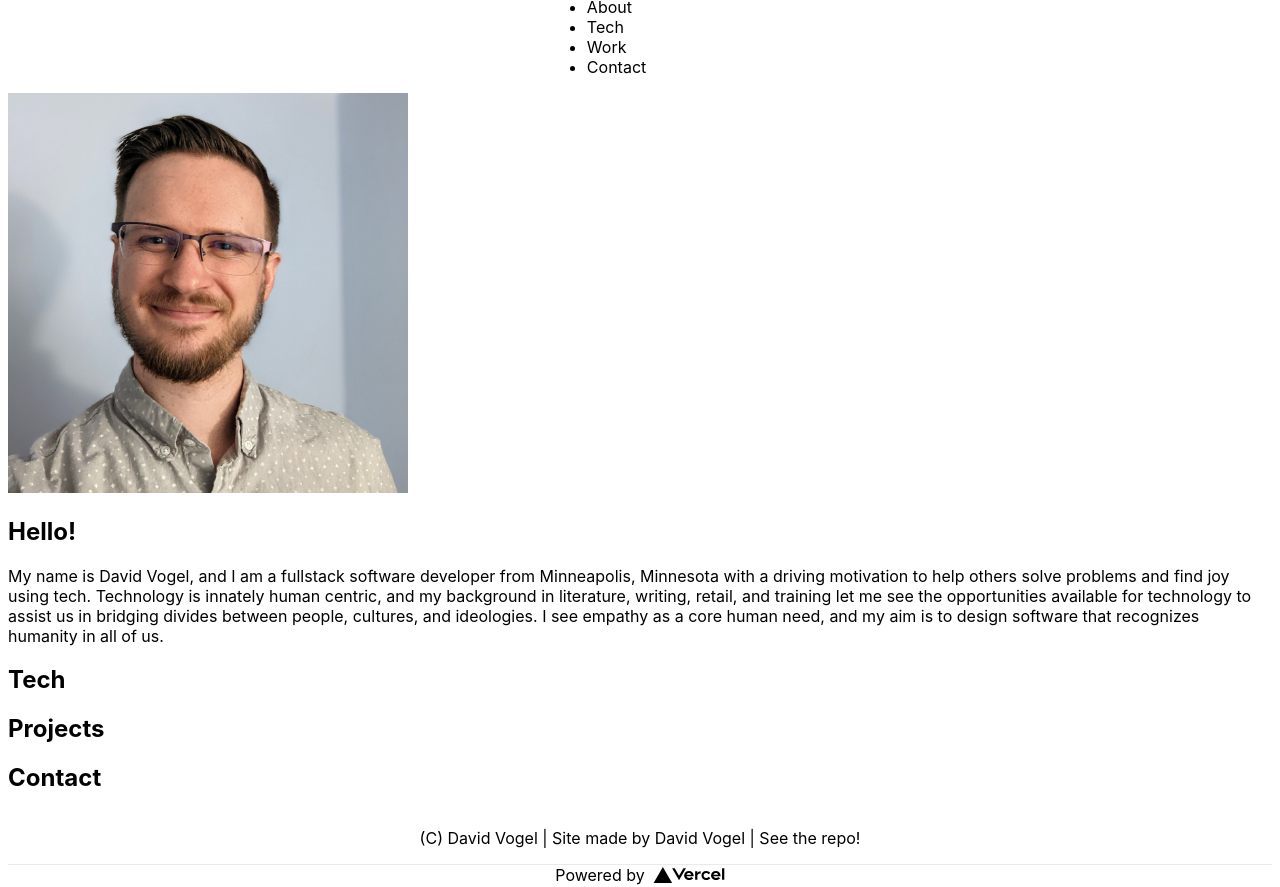
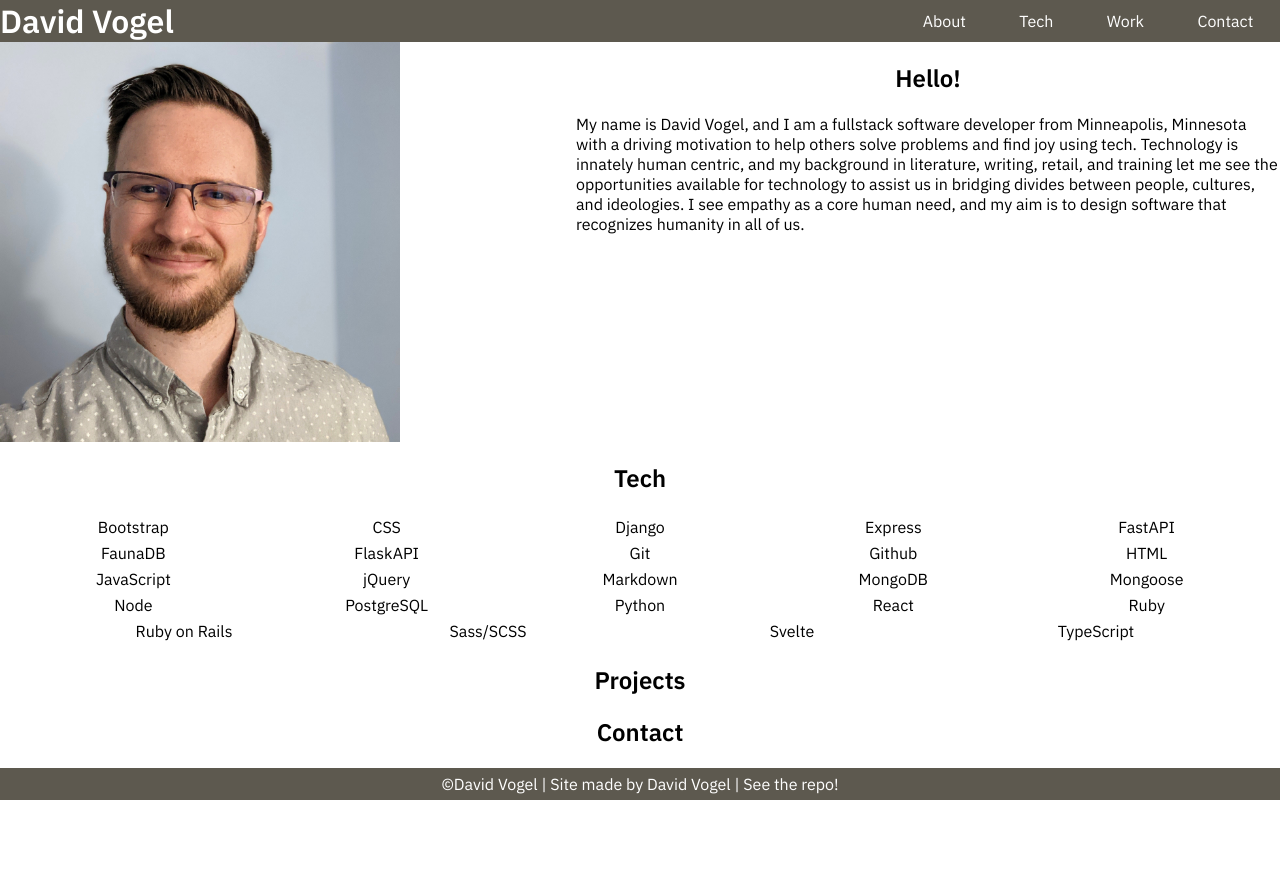
Before and after one commit to davidvdev/portfolio-site, a Next.js app: page / in a window 1280 px wide. After the commit the page ends 800 px from the top, so only its background shows below. Built offline with nearby package versions, Linux system fonts and the light colour scheme.

Commit message:
restructured app. completed tech section

```diff
--- a/components/contact.tsx
+++ b/components/contact.tsx
@@ -2,9 +2,7 @@
 
 const Contact = () => {
     return(
-        <div className="contact">
-            <h2>Contact</h2>
-        </div>
+
     )
 }
 
--- a/components/header.tsx
+++ b/components/header.tsx
@@ -2,17 +2,7 @@
 
 const Header = () => {
     return(
-        <header>
-            <h1>David Vogel</h1>
-            <nav>
-                <ul>
-                    <li>About</li>
-                    <li>Tech</li>
-                    <li>Work</li>
-                    <li>Contact</li>
-                </ul>
-            </nav>
-        </header>
+
     )
 }
 
--- a/json/tech.json
+++ b/json/tech.json
@@ -20,7 +20,7 @@
         "img":""
     },
     {
-        "name":"SASS/SCSS",
+        "name":"Sass/SCSS",
         "img":""
     },
     {
--- a/pages/index.tsx
+++ b/pages/index.tsx
@@ -1,21 +1,34 @@
 import type { NextPage } from 'next'
 import Head from 'next/head'
 import Image from 'next/image'
-import Link from 'next/link'
 import styles from '../styles/Home.module.sass'
 
 // Data
 import techData from '../json/tech.json'
 import projectData from '../json/projects.json'
 import headshot from '../img/david.jpg'
+const repo = "https://github.com/davidvdev/portfolio-site"
+const resume = ""
 
 // Components
-import Header from '../components/header'
-// import About from '../components/about'
 import Tech from '../components/tech'
 import Projects from '../components/projects'
-import Contact from '../components/contact'
 import Footer from '../components/footer'
+
+// Interfaces
+interface techData {
+  name: string,
+  img: string
+}
+interface projectData {
+  name: string,
+  description: string,
+  github: string,
+  deployed: string,
+  image: string
+}
+
+
 
 const Home: NextPage = () => {
 
@@ -27,35 +40,50 @@
         <title>Create Next App</title>
         <meta name="description" content="Generated by create next app" />
         <link rel="icon" href="/favicon.ico" />
+        <meta name="theme-color" content="#5D594F"></meta>
+        <link rel="preconnect" href="https://fonts.googleapis.com"></link>
+        <link rel="preconnect" href="https://fonts.gstatic.com" ></link>
+        <link href="https://fonts.googleapis.com/css2?family=IBM+Plex+Sans:ital,wght@0,300;0,400;0,500;0,600;1,400&amp;display=swap" rel="stylesheet"></link>
       </Head>
 
-      <Header />
+      <header className={styles.header}>
+        <h1>David Vogel</h1>
+        <nav>
+            <ul>
+                <li><a href="#about">About</a></li>
+                <li><a href="#tech">Tech</a></li>
+                <li><a href="#work">Work</a></li>
+                <li><a href="#contact">Contact</a></li>
+            </ul>
+        </nav>
+      </header>
       <main>
-        <div className="about">
-            <Image src={headshot} alt="David Vogel portrait" className="portrait" width={400} height={400} />
-            <div className="about-text">
-                <h2>Hello!</h2>
+        <div className={styles.about}>
+            <Image className={styles.headshot} src={headshot} alt="David Vogel portrait" width={400} height={400} />
+            <div className={styles.aboutText}>
+                <h2 id="about">Hello!</h2>
                 <p>
                 My name is David Vogel, and ​​I am a fullstack software developer from Minneapolis, Minnesota with a driving motivation to help others solve problems and find joy using tech. Technology is innately human centric, and my background in literature, writing, retail, and training let me see the opportunities available for technology to assist us in bridging divides between people, cultures, and ideologies. I see empathy as a core human need, and my aim is to design software that recognizes humanity in all of us.
                 </p>
             </div>
         </div>
-        <Tech />
+        <div className={styles.tech}>
+          <h2 id="tech">Tech</h2>
+          <ul>
+            {techData.sort((a,b) => a.name.localeCompare(b.name)).map(item => {
+              return(
+                <li>{item.name}</li>
+              )
+            })}
+            </ul>
+        </div>
         <Projects />
-        <Contact />
+        <div className={styles.contact}>
+            <h2 id="contact">Contact</h2>
+        </div>
       </main>
-      <Footer />
       <footer className={styles.footer}>
-        <a
-          href="https://vercel.com?utm_source=create-next-app&utm_medium=default-template&utm_campaign=create-next-app"
-          target="_blank"
-          rel="noopener noreferrer"
-        >
-          Powered by{' '}
-          <span className={styles.logo}>
-            <Image src="/vercel.svg" alt="Vercel Logo" width={72} height={16} />
-          </span>
-        </a>
+            <span>©David Vogel | Site made by David Vogel | <a href={repo} target="_blank" rel="noreferrer">See the repo!</a></span>
       </footer>
     </div>
   )
--- a/styles/Home.module.sass
+++ b/styles/Home.module.sass
@@ -1,118 +1,168 @@
-.container
-  min-height: 100vh
-  padding: 0 0.5rem
+// Sass Variables
+$white: #FFFFFF
+$dark-accent: #5D594F
+$light-accent: #C2C1BD
+$color-accent-1: #D12625
+$color-accent-2: #DA6241
+$color-accent-3: #F1CB29
+$color-accent-4: #4BB249
+$color-accent-5: #009EDA
+
+.header
   display: flex
-  flex-direction: column
-  justify-content: center
+  justify-content: space-between
   align-items: center
-  height: 100vh
+  background-color: $dark-accent
+  color: $white
+
+  nav
+    min-width: 30%
+
+  nav ul
+    display: flex
+    justify-content: space-around
+    height: inherit
+
+.about
+  display: flex
+  justify-content: space-between
+  // height: 400px
+
+  // .headshot
+  //   max-width: 55%
+  //   max-height: 400px
+
+  .aboutText
+      max-width: 55%
+
+.tech
+  text-align: center
+
+  ul
+    display: flex
+    justify-content: space-evenly
+    flex-wrap: wrap
+
+    li
+      padding: 3px 3em
+      width: 15em
+
+  // .container
+//   min-height: 100vh
+//   padding: 0 0.5rem
+//   display: flex
+//   flex-direction: column
+//   justify-content: center
+//   align-items: center
+//   height: 100vh
 
 
-.main
-  padding: 5rem 0
-  flex: 1
-  display: flex
-  flex-direction: column
-  justify-content: center
-  align-items: center
+// .main
+//   padding: 5rem 0
+//   flex: 1
+//   display: flex
+//   flex-direction: column
+//   justify-content: center
+//   align-items: center
 
 
 .footer
-  width: 100%
-  height: 100px
-  border-top: 1px solid #eaeaea
+
+  height: 2em
   display: flex
   justify-content: center
   align-items: center
+  color: $white
+  background-color: $dark-accent
 
 
-.footer a
-  display: flex
-  justify-content: center
-  align-items: center
-  flex-grow: 1
+// .footer a
+//   display: flex
+//   justify-content: center
+//   align-items: center
+//   flex-grow: 1
 
 
-.title a
-  color: #0070f3
-  text-decoration: none
+// .title a
+//   color: #0070f3
+//   text-decoration: none
 
 
-.title a:hover,
-.title a:focus,
-.title a:active
-  text-decoration: underline
+// .title a:hover,
+// .title a:focus,
+// .title a:active
+//   text-decoration: underline
 
 
-.title
-  margin: 0
-  line-height: 1.15
-  font-size: 4rem
+// .title
+//   margin: 0
+//   line-height: 1.15
+//   font-size: 4rem
 
 
-.title,
-.description
-  text-align: center
+// .title,
+// .description
+//   text-align: center
 
 
-.description
-  line-height: 1.5
-  font-size: 1.5rem
+// .description
+//   line-height: 1.5
+//   font-size: 1.5rem
 
 
-.code
-  background: #fafafa
-  border-radius: 5px
-  padding: 0.75rem
-  font-size: 1.1rem
-  font-family: Menlo, Monaco, Lucida Console, Liberation Mono, DejaVu Sans Mono, Bitstream Vera Sans Mono, Courier New, monospace
+// .code
+//   background: #fafafa
+//   border-radius: 5px
+//   padding: 0.75rem
+//   font-size: 1.1rem
+//   font-family: Menlo, Monaco, Lucida Console, Liberation Mono, DejaVu Sans Mono, Bitstream Vera Sans Mono, Courier New, monospace
 
 
-.grid
-  display: flex
-  align-items: center
-  justify-content: center
-  flex-wrap: wrap
-  max-width: 800px
-  margin-top: 3rem
+// .grid
+//   display: flex
+//   align-items: center
+//   justify-content: center
+//   flex-wrap: wrap
+//   max-width: 800px
+//   margin-top: 3rem
 
 
-.card
-  margin: 1rem
-  padding: 1.5rem
-  text-align: left
-  color: inherit
-  text-decoration: none
-  border: 1px solid #eaeaea
-  border-radius: 10px
-  transition: color 0.15s ease, border-color 0.15s ease
-  width: 45%
+// .card
+//   margin: 1rem
+//   padding: 1.5rem
+//   text-align: left
+//   color: inherit
+//   text-decoration: none
+//   border: 1px solid #eaeaea
+//   border-radius: 10px
+//   transition: color 0.15s ease, border-color 0.15s ease
+//   width: 45%
 
 
-.card:hover,
-.card:focus,
-.card:active
-  color: #0070f3
-  border-color: #0070f3
+// .card:hover,
+// .card:focus,
+// .card:active
+//   color: #0070f3
+//   border-color: #0070f3
 
 
-.card h2
-  margin: 0 0 1rem 0
-  font-size: 1.5rem
+// .card h2
+//   margin: 0 0 1rem 0
+//   font-size: 1.5rem
 
 
-.card p
-  margin: 0
-  font-size: 1.25rem
-  line-height: 1.5
+// .card p
+//   margin: 0
+//   font-size: 1.25rem
+//   line-height: 1.5
 
 
-.logo
-  height: 1em
-  margin-left: 0.5rem
+// .logo
+//   height: 1em
+//   margin-left: 0.5rem
 
 
-@media (max-width: 600px)
-  .grid
-    width: 100%
-    flex-direction: column
+// @media (max-width: 600px)
+//   .grid
+//     width: 100%
+//     flex-direction: column
--- a/styles/globals.sass
+++ b/styles/globals.sass
@@ -1,18 +1,35 @@
+// Sass Variables
+$white: #FFFFFF
+$dark-accent: #5D594F
+$light-accent: #C2C1BD
+$color-accent-1: #D12625
+$color-accent-2: #DA6241
+$color-accent-3: #F1CB29
+$color-accent-4: #4BB249
+$color-accent-5: #009EDA
+
 html,
 body
   padding: 0
   margin: 0
-  font-family: -apple-system, BlinkMacSystemFont, Segoe UI, Roboto, Oxygen, Ubuntu, Cantarell, Fira Sans, Droid Sans, Helvetica Neue, sans-serif
+  font-family: 'IBM Plex Sans', sans-serif
 
 a
   color: inherit
   text-decoration: none
+  :hover
+    color: $color-accent-2
 
+ul
+  list-style-type: none
+  margin: 0
+  padding: 0
+
+h1
+  margin: 0
+
+h2
+  text-align: center
 
 *
   box-sizing: border-box
-
-.about
-  img
-    max-width: 55%
-    max-height: 400px
```
Also changed, not shown: components/tech.tsx (+7 -2 lines).
